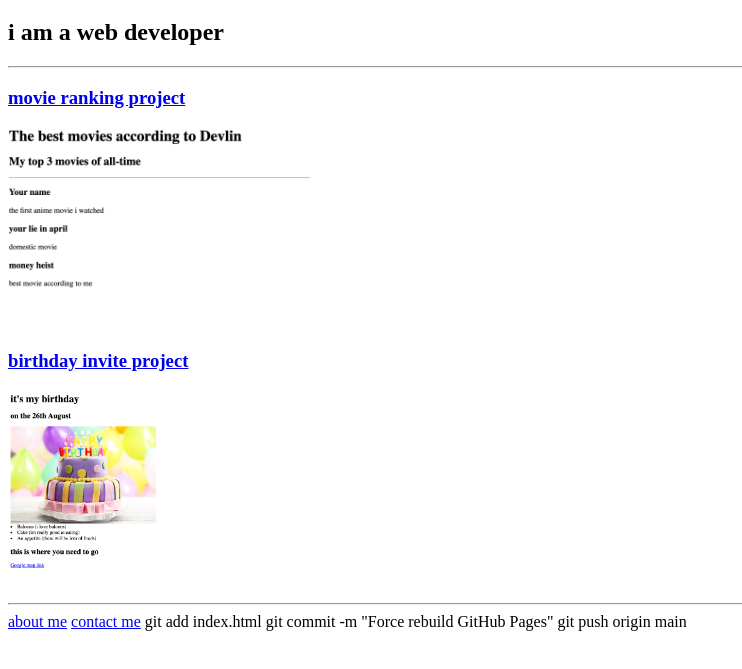
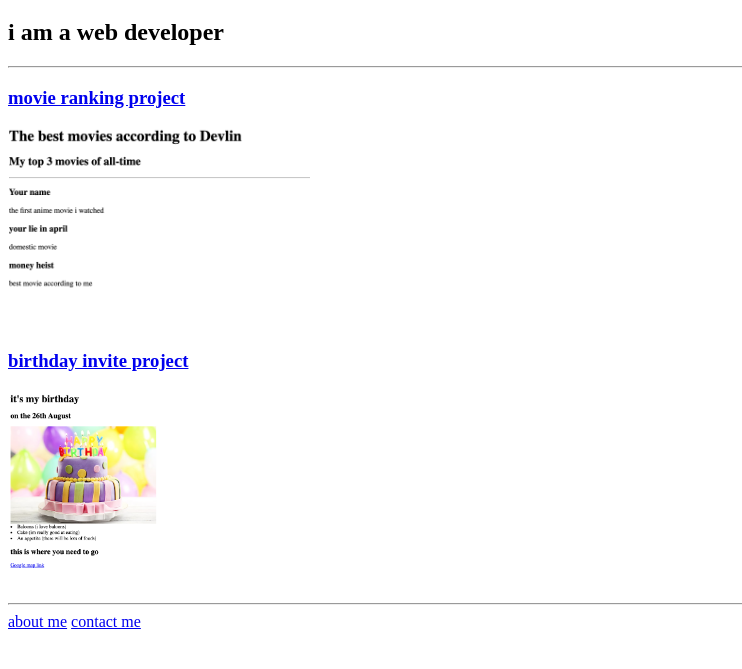
Before and after one commit to Devlin76530/html-portfolio, a plain HTML site: page index.html in a window 1280 px wide. Shown: the part 61-730 px from the top of the page, without its empty margins (0-742 px from the left). Drawn offline with Linux system fonts and the light colour scheme.

Commit message:
Update index.html

```diff
--- a/index.html
+++ b/index.html
@@ -20,13 +20,4 @@
 
         <a href = "./public/about.html">about me</a> <a href ="./public/contact.html">contact me</a>
 
-    </body>
 </html>
-
-
-
-<!-- trigger rebuild -->
-
-git add index.html
-git commit -m "Force rebuild GitHub Pages"
-git push origin main
```
